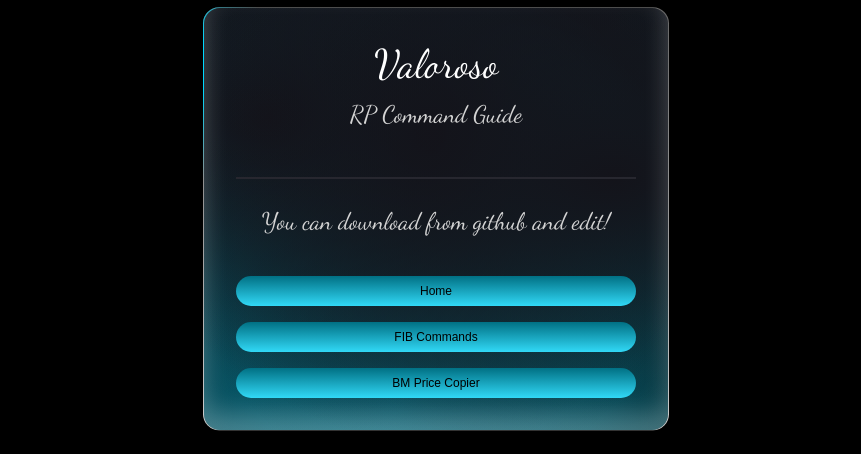
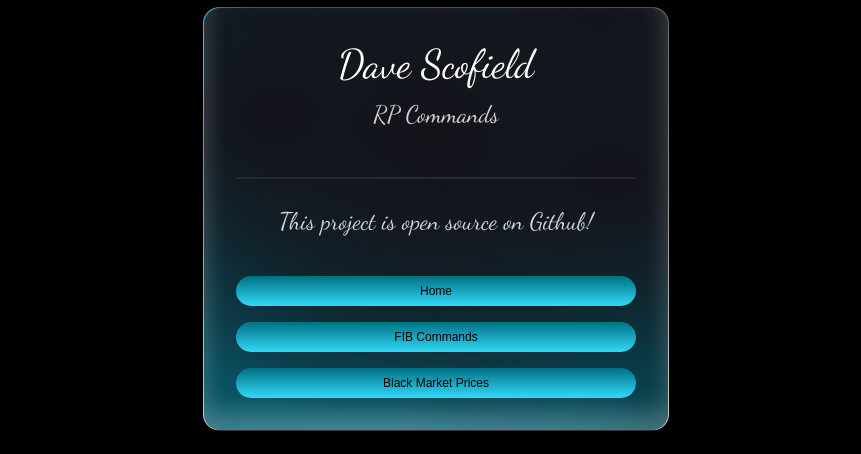
Before and after one commit to naniroronoa/Grand-RP, a plain HTML site: page others.html in a window 1280 px wide. Shown: the top 454 px of the page, without its empty margins (204-1065 px from the left). Drawn offline with Linux system fonts and the light colour scheme; a web font is replaced by a local one.

Commit message:
others.html

```diff
--- a/others.html
+++ b/others.html
@@ -3,7 +3,7 @@
 <head>
     <meta charset="UTF-8">
     <meta name="viewport" content="width=device-width, initial-scale=1.0">
-    <title>Other Commands</title>
+    <title>Corrupted LEOs Commands</title>
     <link rel="stylesheet" href="./style.css">
 </head>
 <body>
@@ -11,21 +11,21 @@
         <div class="card">
             <div class="card__border"></div>
             <div class="card_title__container">
-              <span class="card_title">Valoroso</span>
-              <p class="card_paragraph">RP Command Guide</p>
+              <span class="card_title">Dave Scofield</span>
+              <p class="card_paragraph">RP Commands</p>
 
             </div>
             <hr class="line" />
             <div class="card_title__container">
-                <p class="card_paragraph">You can download from github and edit!</p>
+                <p class="card_paragraph">This project is open source on Github!</p>
             </div>
             <a href="./index.html"><button class="button">Home</button></a>
             <a href="./fib.html"><button class="button">FIB Commands</button></a>
-            <a href="./bm.html"><button class="button">BM Price Copier</button></a>
+            <a href="./bm.html"><button class="button">Black Market Prices</button></a>
 
           </div>
           <div class="tooltip-container">
-            <span class="tooltip">TheNaymin</span>
+            <span class="tooltip">Retr0x23</span>
             <span class="text">
               <div class="borde-back">
                 <div class="icon">
```
